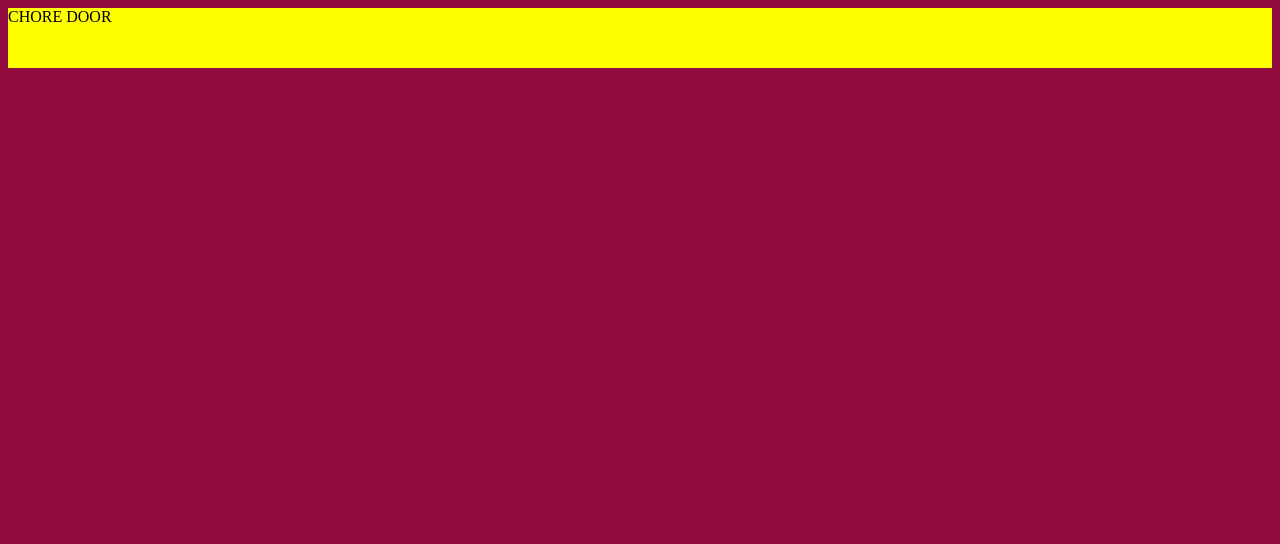
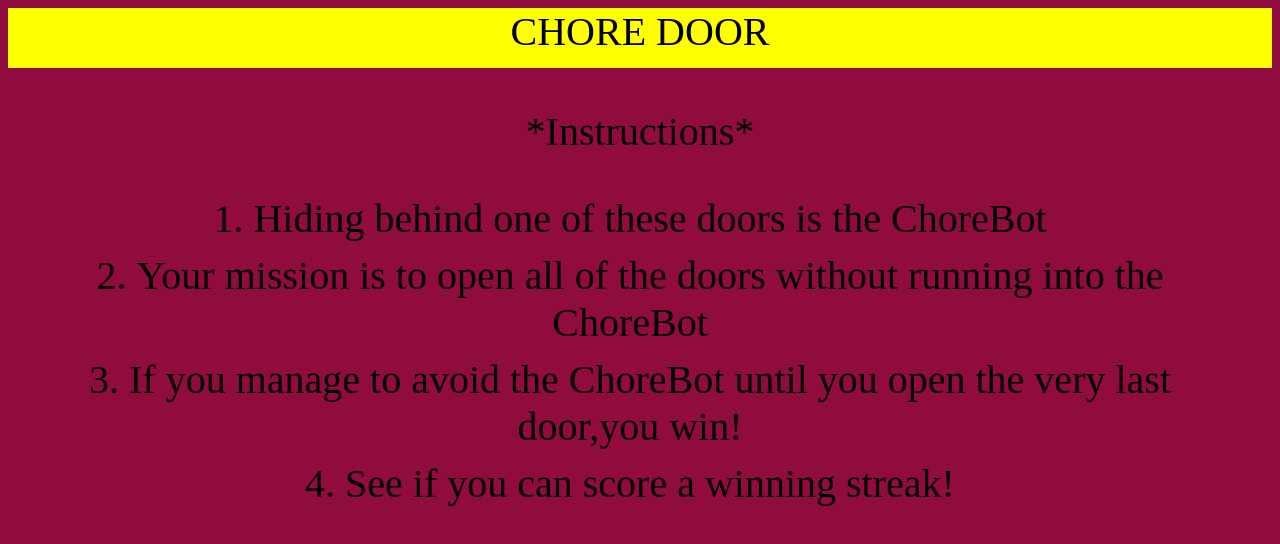
Before and after one commit to moumita318/Chor_door, a plain HTML site: page index.html in a window 1280 px wide. Drawn offline with Linux system fonts and the light colour scheme.

Commit message:
instructions are inserted in the page

```diff
--- a/App.css
+++ b/App.css
@@ -5,5 +5,22 @@ body{
 	width:100%;
 	height:60px;
 	background-color:yellow;
-	margin: 0 auto;
+	text-align: center;
+	font-size:40px;
 }
+.instruction{
+	text-align: center;
+	font-size:40px;
+	margin-top:40px;
+}
+.center{
+     text-align: center;
+     font-size:40px;
+     margin-right:60px;
+     list-style-position: inside;
+     padding-left: inherit;
+    }
+
+ li{
+ 	margin-top: 10px;
+ }
--- a/index.html
+++ b/index.html
@@ -11,6 +11,16 @@
 <body>
 	<div class="container">
 	<div class="heading">CHORE DOOR</div>
+	<div class="instruction">*Instructions*</div>
+	<div class="center">
+	<ol>
+		<li>Hiding behind one of these doors is the ChoreBot </li>
+		<li>Your mission is to open all of the doors without running into the ChoreBot </li>
+		<li>If you manage to avoid the ChoreBot until you open the very last door,you win! </li>
+		<li>See if you can score a winning streak! </li>
+	  </ol>
+   </div>
+</div>
 </body>
 </head>
 </html>
```
